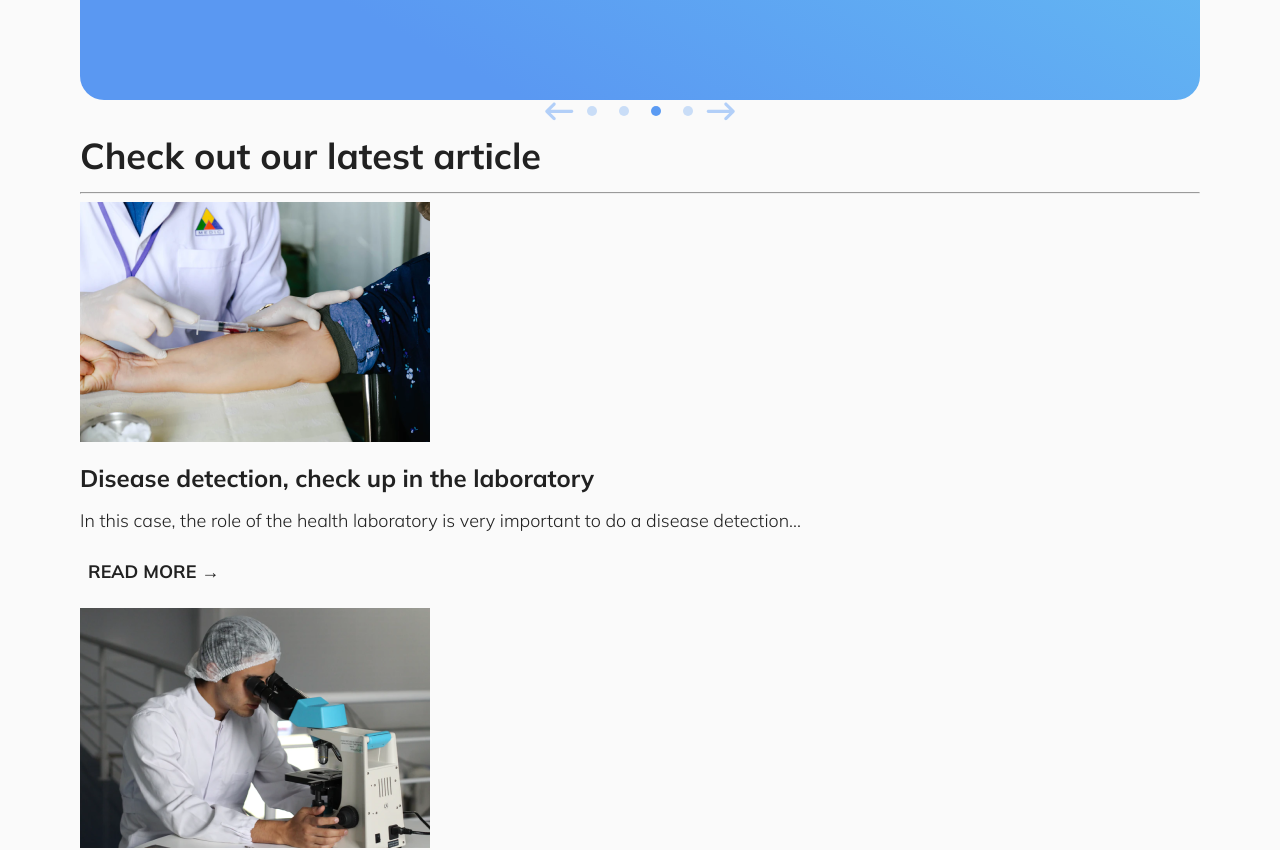
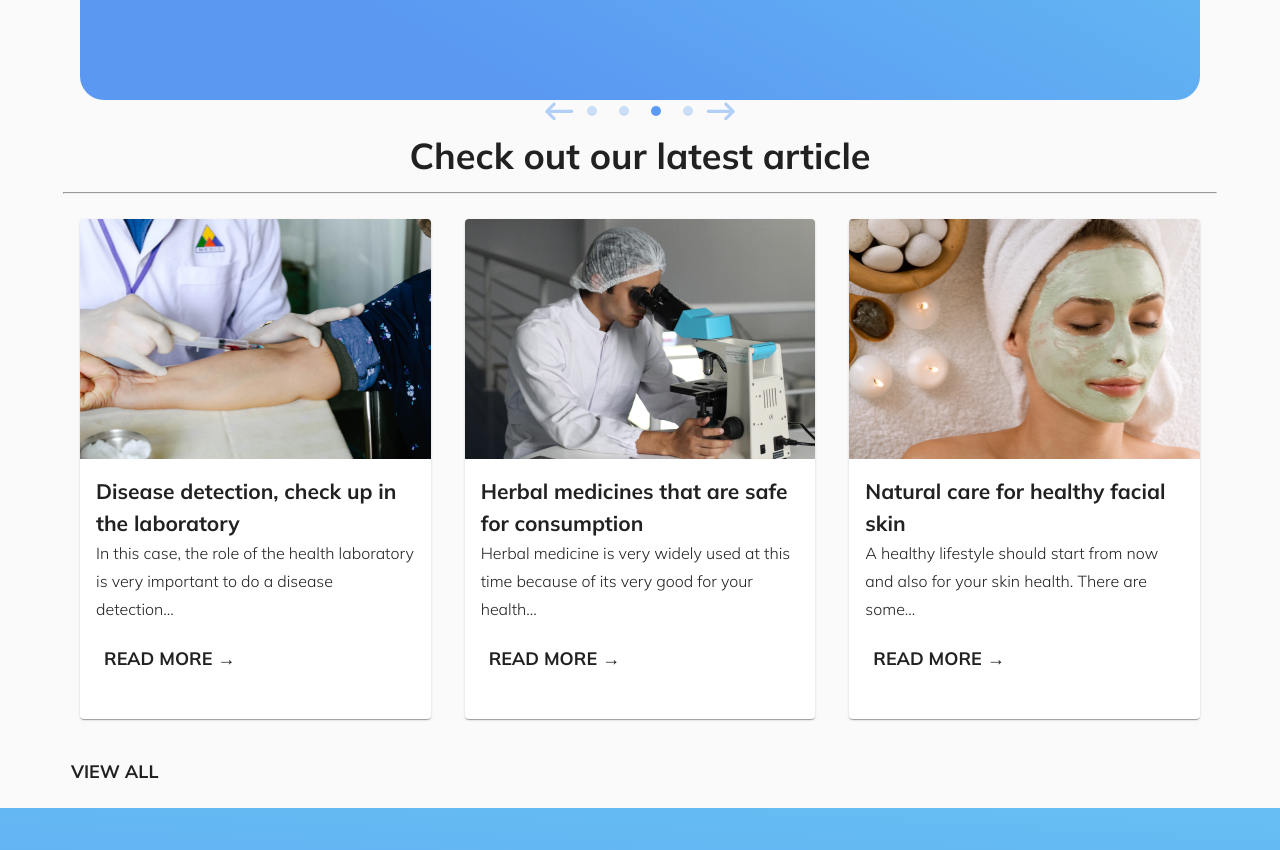
Before and after one commit to maturc/trafalgar, a React (Create React App) app: page / in a window 1280 px wide. Shown: the part 2940-3790 px from the top of the page. Built offline with nearby package versions, Linux system fonts and the light colour scheme.

Commit message:
updated styling and stuff

```diff
--- /dev/null
+++ b/src/components/Articles/Article.css
@@ -0,0 +1,13 @@
+.article {
+  min-width: 350px;
+  -webkit-box-flex: 1;
+      -ms-flex: 1 0 350px;
+          flex: 1 0 350px;
+  margin: 17px;
+}
+
+.article h3 {
+  font-size: 21px !important;
+  line-height: 32px !important;
+}
+/*# sourceMappingURL=Article.css.map */
--- /dev/null
+++ b/src/components/Articles/Article.sass
@@ -0,0 +1,7 @@
+.article
+  min-width: 350px
+  flex: 1 0 350px
+  margin: 17px
+  & h3
+    font-size: 21px !important
+    line-height: 32px !important
--- a/src/components/Articles/Article.tsx
+++ b/src/components/Articles/Article.tsx
@@ -1,6 +1,7 @@
-import { Typography } from '@material-ui/core';
+import { Card, CardContent, CardMedia, Typography } from '@material-ui/core';
 import React from 'react';
 import { ButtonCustom } from '../shared/ButtonCustom';
+import './Article.css';
 
 interface IArticle {
   img:   string;
@@ -11,15 +12,22 @@ interface IArticle {
 
 export default function Article( {img, alt, title, body}: IArticle ) {
   return (
-    <div className="article">
-      <img src={img} alt={alt} />
+    <Card className="article">
+      <CardMedia className="article__img"
+        component="img"
+        alt={alt}
+        height="240"
+        image={img}
+      />
+      <CardContent>
         <Typography variant="h3">
           {title}
         </Typography>
-      <Typography variant="body1">
+        <Typography variant="body2">
           {body}
         </Typography>
         <ButtonCustom>Read more →</ButtonCustom>
-    </div>
+      </CardContent>
+    </Card>
   );
 }
--- a/src/components/Articles/Articles.css
+++ b/src/components/Articles/Articles.css
@@ -1 +1,32 @@
-/* No CSS *//*# sourceMappingURL=Articles.css.map */
+.articles {
+  margin: auto -17px;
+}
+
+.articles h2 {
+  text-align: center;
+}
+
+.articles__container {
+  display: -webkit-box;
+  display: -ms-flexbox;
+  display: flex;
+  -webkit-box-orient: horizontal;
+  -webkit-box-direction: normal;
+      -ms-flex-direction: row;
+          flex-direction: row;
+  -webkit-box-pack: justify;
+      -ms-flex-pack: justify;
+          justify-content: space-between;
+  -ms-flex-wrap: wrap;
+      flex-wrap: wrap;
+}
+
+@media only screen and (max-width: 1165px) {
+  .articles__container {
+    -webkit-box-orient: vertical;
+    -webkit-box-direction: normal;
+        -ms-flex-direction: column;
+            flex-direction: column;
+  }
+}
+/*# sourceMappingURL=Articles.css.map */
--- a/src/components/Articles/Articles.sass
+++ b/src/components/Articles/Articles.sass
@@ -0,0 +1,11 @@
+.articles
+  margin: auto -17px
+  & h2
+    text-align: center
+  &__container
+    display: flex
+    flex-direction: row
+    justify-content: space-between
+    flex-wrap: wrap
+    @media only screen and (max-width: 1165px)
+      flex-direction: column
--- a/src/components/Articles/Articles.tsx
+++ b/src/components/Articles/Articles.tsx
@@ -14,6 +14,7 @@ export function Articles() {
         Check out our latest article
       </Typography>
       <hr />
+      <div className="articles__container">
         <Article
           img={articleImage1}
           alt="Doctor taking a blood sample from a patient"
@@ -32,6 +33,7 @@ export function Articles() {
           title="Natural care for healthy facial skin"
           body="A healthy lifestyle should start from now and also for your skin health. There are some..."
         />
+      </div>
       <ButtonCustom>View all</ButtonCustom>
     </div>
   );
```
Also changed, not shown: 2 other files (tests, documents, lock files or other folders). Lines whose indentation alone changed are shown as unchanged.
